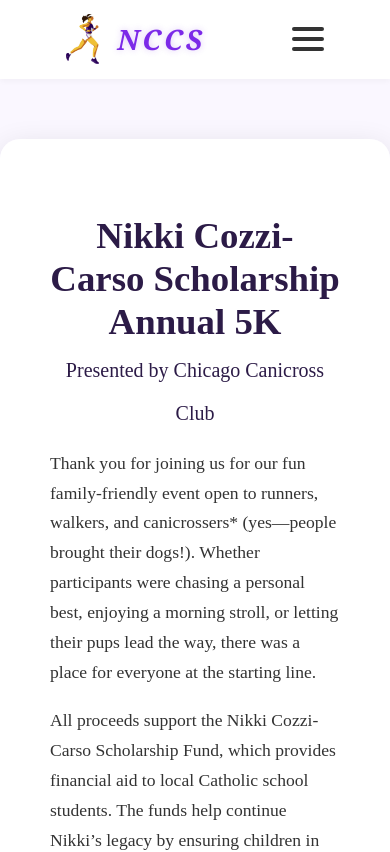
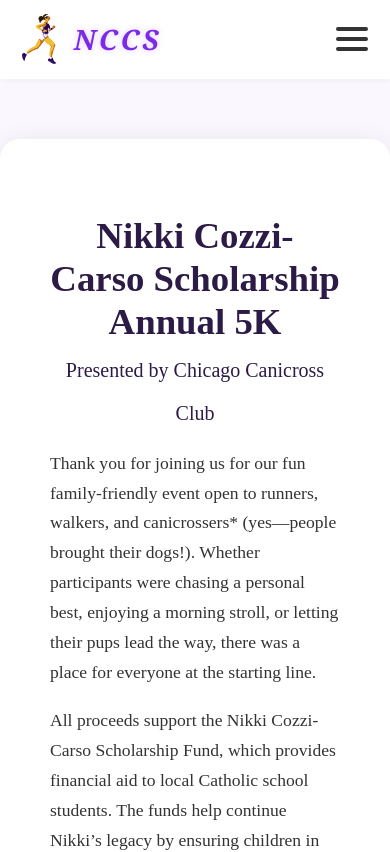
Before and after one commit to DrakeCarso/Nikki-Scholarship-Website, a React (Vite) app: page / in a window 390 px wide. Shown: the top 852 px of the page. Built offline with nearby package versions, Linux system fonts and the light colour scheme.

Commit message:
Fixing spacing on mobile navbar

```diff
--- a/src/styles/Navbar.css
+++ b/src/styles/Navbar.css
@@ -233,6 +233,10 @@
     display: none;
   }
 
+  .nav-inner {
+  justify-content: space-between;
+}
+
   .hamburger {
     display: block;
   }
```
